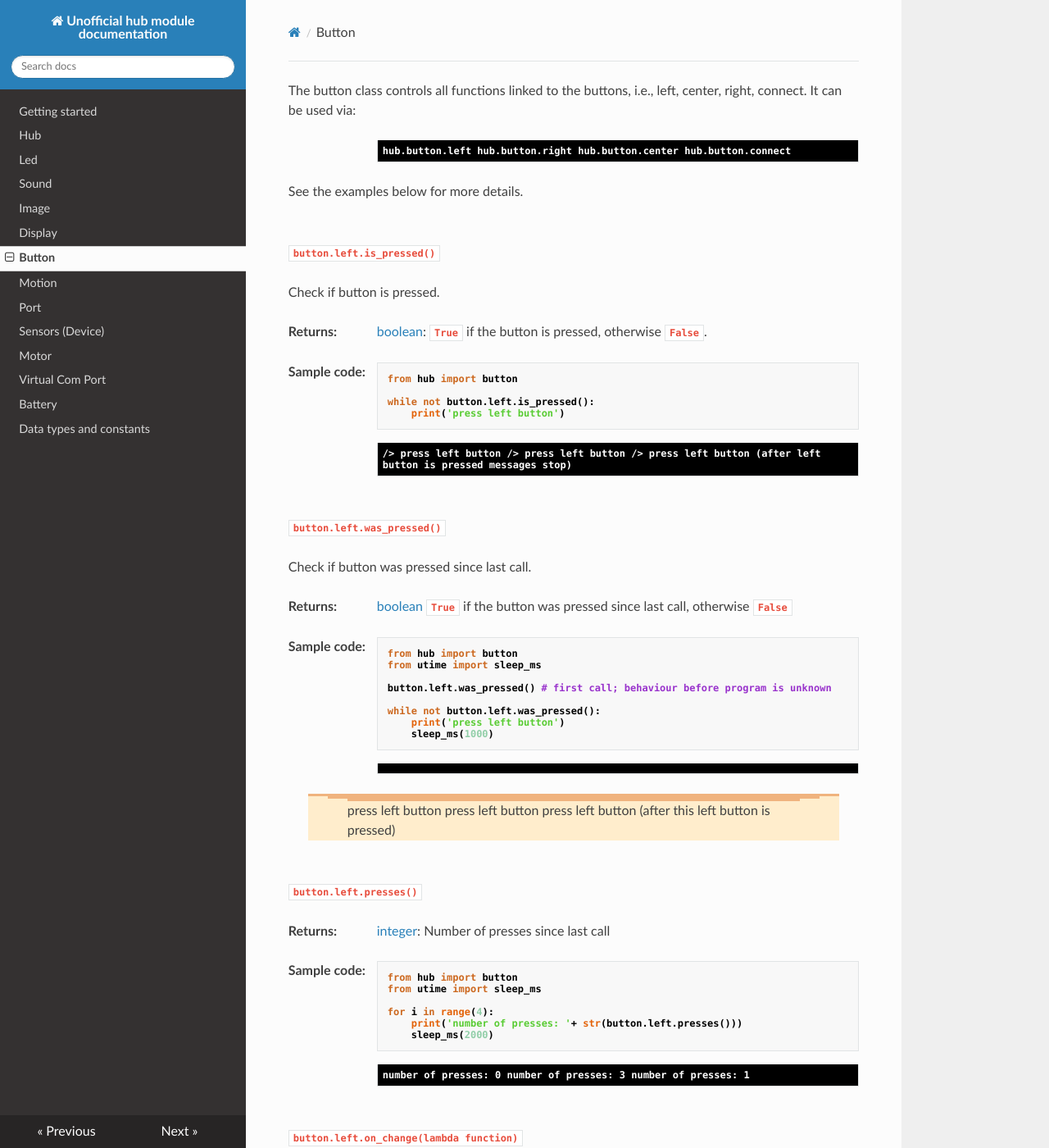
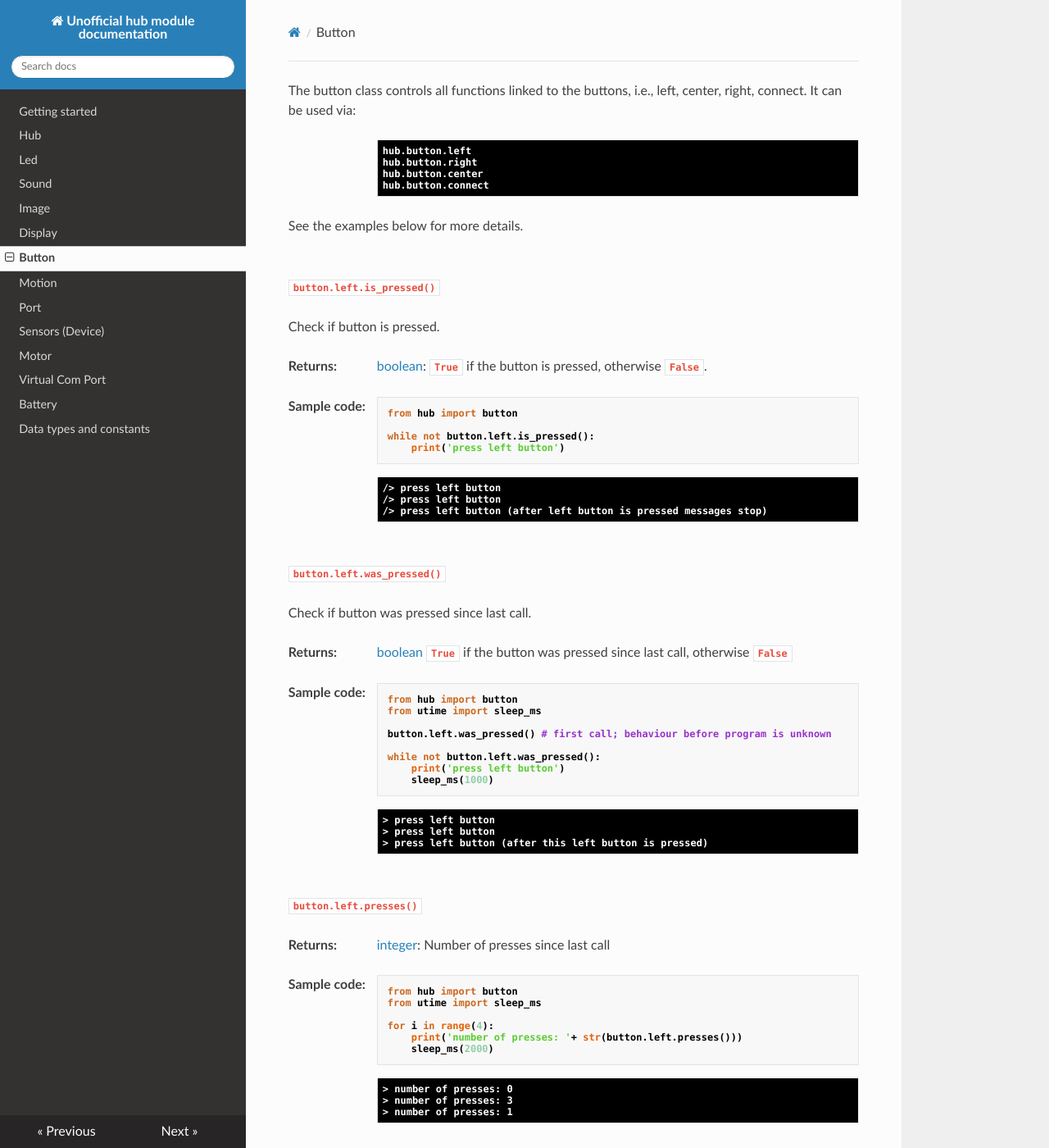
Before and after one commit to NStrijbosch/hub-module-notes, an MkDocs documentation site: the page built from docs/button.md, in a window 1280 px wide and 1400 px high. Shown: the whole window at 82% size. Built offline with MkDocs 1.6.1, drawn with Linux system fonts in a browser that asks for light colours; nearby versions of some CDN libraries.

````diff
--- a/docs/button.md
+++ b/docs/button.md
@@ -1,9 +1,9 @@
 The button class controls all functions linked to the buttons, i.e., left, center, right, connect. It can be used via:
 
 <span class='shell_output'>
-hub.button.left
-hub.button.right
-hub.button.center
+hub.button.left </br>
+hub.button.right  </br>
+hub.button.center  </br>
 hub.button.connect
 </span>
 
@@ -29,8 +29,8 @@ while not button.left.is_pressed():
 ```
 
 <span class='shell_output'>
-/> press left button
-/> press left button
+/> press left button </br>
+/> press left button</br>
 /> press left button  (after left button is pressed messages stop)
 </span>
 
@@ -58,9 +58,9 @@ while not button.left.was_pressed():
 ```
 
 <span class='shell_output'>
->>> press left button
->>> press left button
->>> press left button  (after this left button is pressed)
+\> press left button
+\> press left button
+\> press left button  (after this left button is pressed)
 </span>
 
 ## presses()
@@ -83,9 +83,9 @@ for i in range(4):
 ```
 
 <span class='shell_output'>
-number of presses: 0
-number of presses: 3
-number of presses: 1
+\> number of presses: 0 </br>
+\> number of presses: 3 </br>
+\> number of presses: 1 </br>
 </span>
 
 ## on_change() TODO
````
